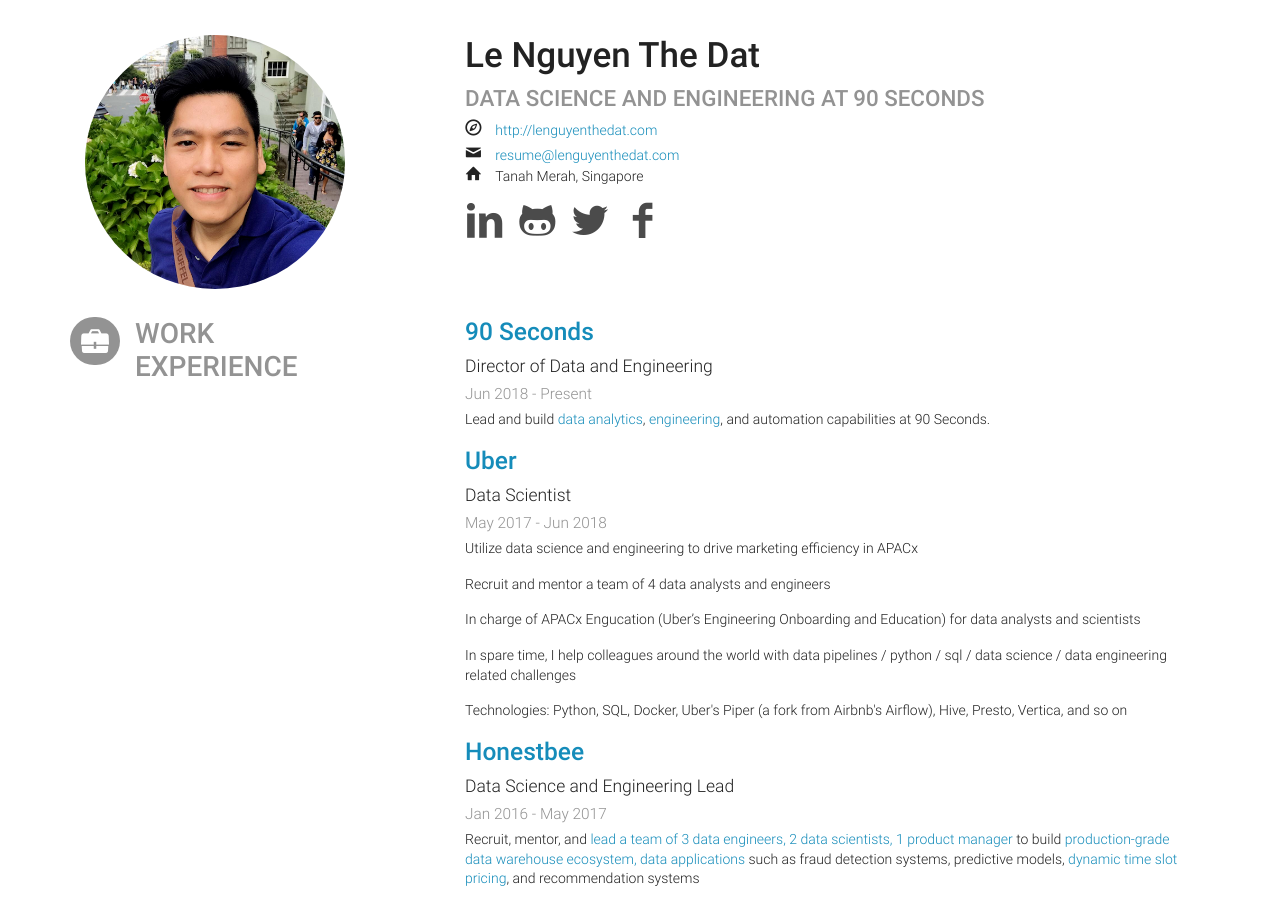
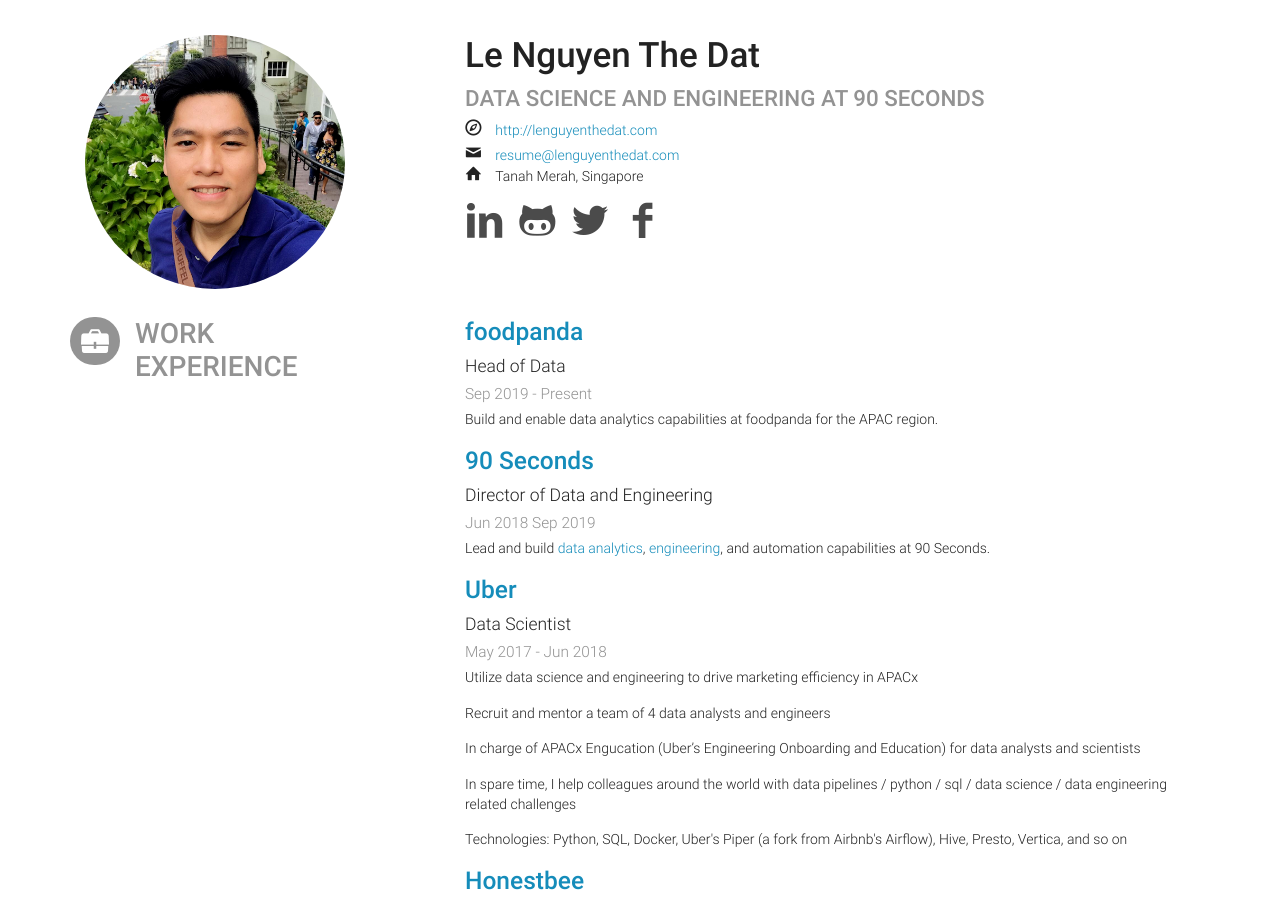
Before and after one commit to lenguyenthedat/lenguyenthedat.github.io, a Jekyll site: the page extras/resume.html, which Jekyll copies as it is, in a window 1280 px wide and 900 px high. Built offline with Jekyll 4.4.1, drawn with Linux system fonts in a browser that asks for light colours.

Commit message:
Update cv with fp

```diff
--- a/extras/resume.html
+++ b/extras/resume.html
@@ -554,6 +554,25 @@
 		<div class="col-sm-8">
 			<div class="item">
 				<h3 class="name">
+					<a href="http://foodpanda.com/">foodpanda</a>
+				</h3>
+				<div class="position">
+					<p class="lead">Head of Data</p>
+				</div>
+				<div class="date">
+					<span class="startDate">
+						Sep 2019
+					</span>
+					<span class="endDate">
+						- Present
+					</span>
+				</div>
+				<div class="summary">
+					<p>Build and enable data analytics capabilities at foodpanda for the APAC region.</p>
+				</div>
+			</div>
+			<div class="item">
+				<h3 class="name">
 					<a href="https://90seconds.tv">90 Seconds</a>
 				</h3>
 				<div class="position">
@@ -564,7 +583,7 @@
 						Jun 2018
 					</span>
 					<span class="endDate">
-						- Present
+						Sep 2019
 					</span>
 				</div>
 				<div class="summary">
```
